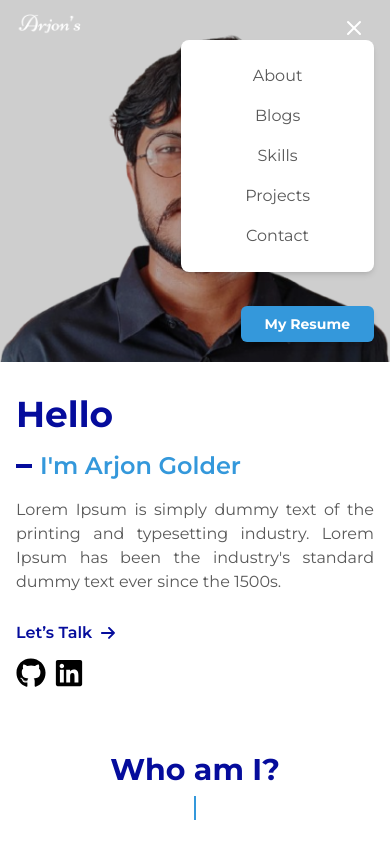
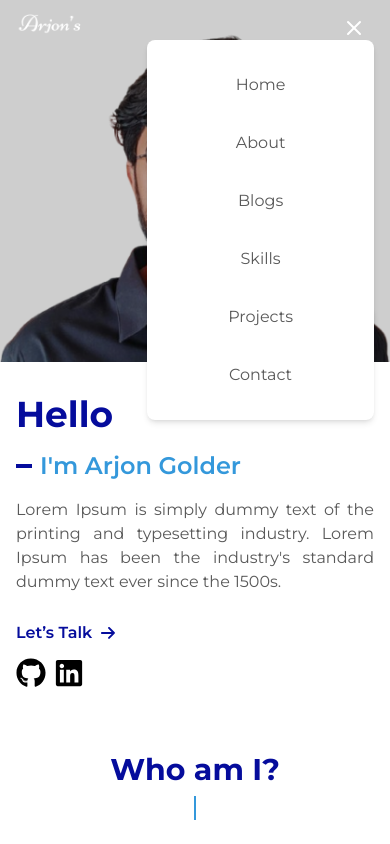
Before and after one commit to Fatiha26/client-Portfolio, a Next.js app: page / in a window 390 px wide. Both pictures are taken after a click on the button 354 px from the left and 28 px from the top of the page. Shown: the top 844 px of the page. Built offline with nearby package versions, Linux system fonts and the light colour scheme.

Commit message:
routing modified

```diff
--- a/src/app/components/Navbar.jsx
+++ b/src/app/components/Navbar.jsx
@@ -67,37 +67,43 @@ const Navbar = () => {
         <div className="lg:hidden absolute top-10 right-4 px-16 py-2  bg-white shadow-md rounded-lg">
           <div className="flex flex-col items-center space-y-4 py-4">
             <Link
+              className="px-4 py-2 border border-white text-secondary-400 hover:text-black hover:border-secondary-200 rounded-lg"
+              href="/"
+            >
+              Home
+            </Link>
+            <Link
               onClick={toggleMenu}
-              className="text-secondary-400 hover:text-black"
-              href="/"
+              className="px-4 py-2 border border-white text-secondary-400 hover:text-black hover:border-secondary-200 rounded-lg"
+              href="#about"
             >
               About
             </Link>
             <Link
               onClick={toggleMenu}
-              className="text-secondary-400 hover:text-black"
-              href="/"
+              className="px-4 py-2 border border-white text-secondary-400 hover:text-black hover:border-secondary-200 rounded-lg"
+              href="#blog"
             >
               Blogs
             </Link>
             <Link
               onClick={toggleMenu}
-              className="text-secondary-400 hover:text-black"
-              href="/"
+              className="px-4 py-2 border border-white text-secondary-400 hover:text-black hover:border-secondary-200 rounded-lg"
+              href="#skill"
             >
               Skills
             </Link>
             <Link
               onClick={toggleMenu}
-              className="text-secondary-400 hover:text-black"
-              href="/"
+              className="px-4 py-2 border border-white text-secondary-400 hover:text-black hover:border-secondary-200 rounded-lg"
+              href="#project"
             >
               Projects
             </Link>
             <Link
               onClick={toggleMenu}
-              className="text-secondary-400 hover:text-black"
-              href="/"
+              className="px-4 py-2 border border-white text-secondary-400 hover:text-black hover:border-secondary-200 rounded-lg"
+              href="#contact"
             >
               Contact
             </Link>
```
